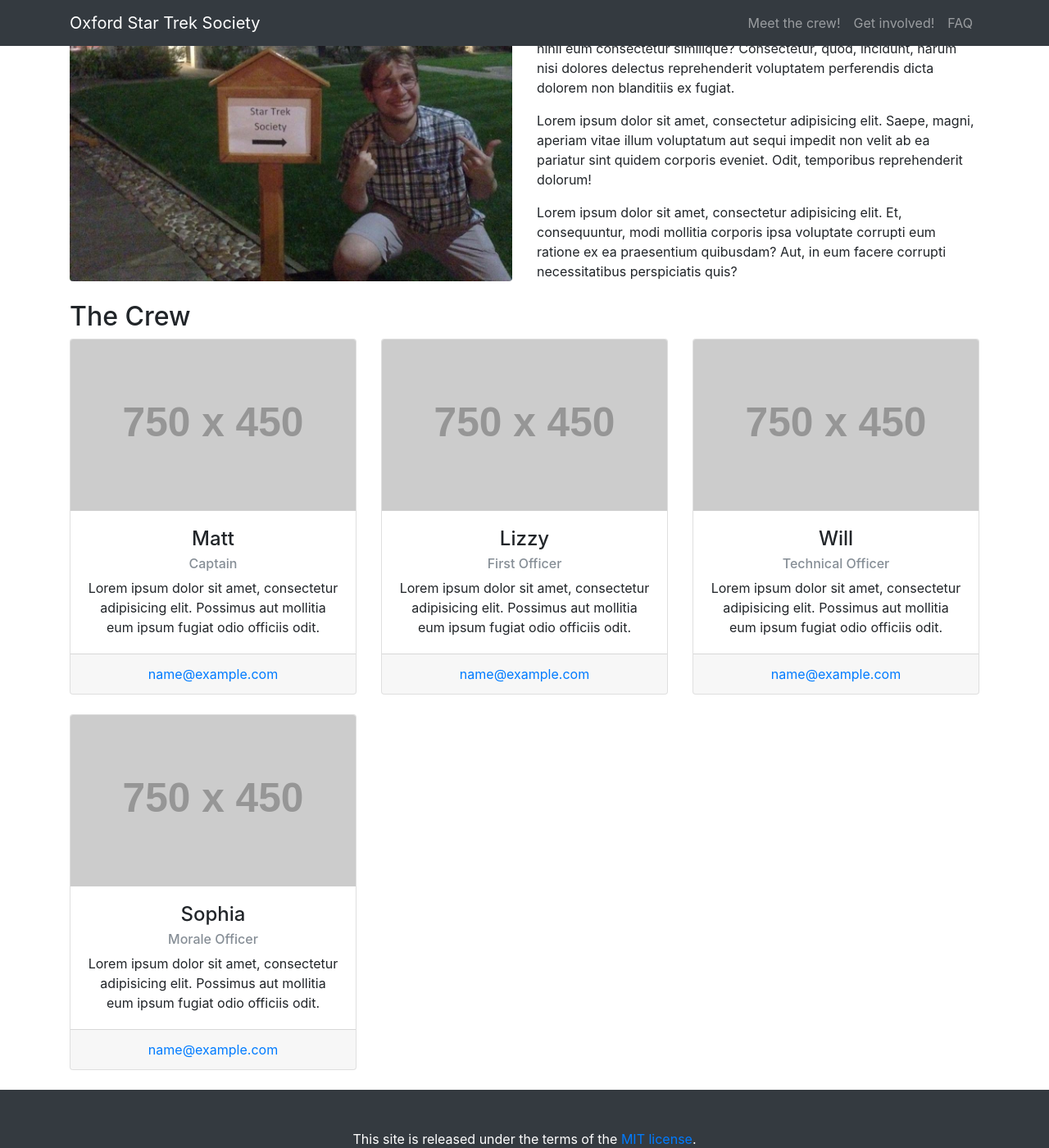
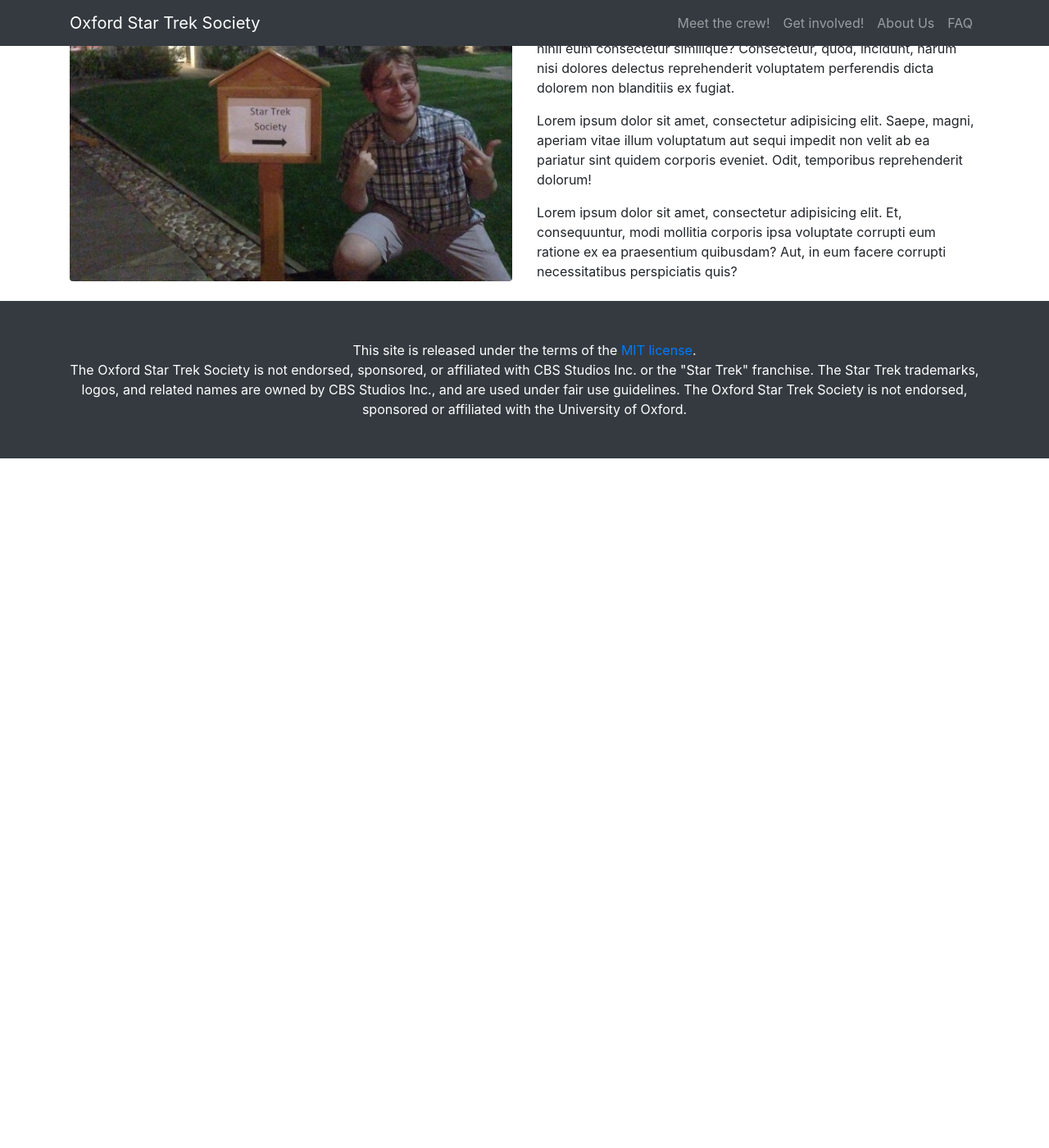
Before and after one commit to oxfordstartreksociety/oxfordstartreksociety.github.io, a Jekyll site: the page built from about.html, in a window 1280 px wide and 1400 px high, scrolled down 270 px. Shown: the whole window at 82% size. Built offline with Jekyll 4.4.1, drawn with Linux system fonts in a browser that asks for light colours; after the commit the page ends 900 px from its top, so only the background shows below that.

Commit message:
split crew info from about

```diff
--- a/_layouts/default.html
+++ b/_layouts/default.html
@@ -21,10 +21,13 @@
         <div class="collapse navbar-collapse" id="navbarResponsive">
           <ul class="navbar-nav ml-auto">
             <li class="nav-item">
-              <a class="nav-link" href="about.html">Meet the crew!</a>
+              <a class="nav-link" href="crew.html">Meet the crew!</a>
             </li>
             <li class="nav-item">
               <a class="nav-link" href="contact.html">Get involved!</a>
+            </li>
+            <li class="nav-item">
+              <a class="nav-link" href="about.html">About Us</a>
             </li>
             <li class="nav-item">
               <a class="nav-link" href="faq.html">FAQ</a>
--- a/about.html
+++ b/about.html
@@ -22,61 +22,4 @@ layout: default
 	  <p>Lorem ipsum dolor sit amet, consectetur adipisicing elit. Et, consequuntur, modi mollitia corporis ipsa voluptate corrupti eum ratione ex ea praesentium quibusdam? Aut, in eum facere corrupti necessitatibus perspiciatis quis?</p>
 	</div>
   </div>
-
-  <h2>The Crew</h2>
-
-  <div class="row">
-	<div class="col-lg-4 mb-4">
-	  <div class="card h-100 text-center">
-		<img class="card-img-top" src="http://placehold.it/750x450" alt="">
-		<div class="card-body">
-		  <h4 class="card-title">Matt</h4>
-		  <h6 class="card-subtitle mb-2 text-muted">Captain</h6>
-		  <p class="card-text">Lorem ipsum dolor sit amet, consectetur adipisicing elit. Possimus aut mollitia eum ipsum fugiat odio officiis odit.</p>
-		</div>
-		<div class="card-footer">
-		  <a href="#">name@example.com</a>
-		</div>
-	  </div>
-	</div>
-	<div class="col-lg-4 mb-4">
-	  <div class="card h-100 text-center">
-		<img class="card-img-top" src="http://placehold.it/750x450" alt="">
-		<div class="card-body">
-		  <h4 class="card-title">Lizzy</h4>
-		  <h6 class="card-subtitle mb-2 text-muted">First Officer</h6>
-		  <p class="card-text">Lorem ipsum dolor sit amet, consectetur adipisicing elit. Possimus aut mollitia eum ipsum fugiat odio officiis odit.</p>
-		</div>
-		<div class="card-footer">
-		  <a href="#">name@example.com</a>
-		</div>
-	  </div>
-	</div>
-	<div class="col-lg-4 mb-4">
-	  <div class="card h-100 text-center">
-		<img class="card-img-top" src="http://placehold.it/750x450" alt="">
-		<div class="card-body">
-		  <h4 class="card-title">Will</h4>
-		  <h6 class="card-subtitle mb-2 text-muted">Technical Officer</h6>
-		  <p class="card-text">Lorem ipsum dolor sit amet, consectetur adipisicing elit. Possimus aut mollitia eum ipsum fugiat odio officiis odit.</p>
-		</div>
-		<div class="card-footer">
-		  <a href="#">name@example.com</a>
-		</div>
-	  </div>
-	</div>
-	<div class="col-lg-4 mb-4">
-	  <div class="card h-100 text-center">
-		<img class="card-img-top" src="http://placehold.it/750x450" alt="">
-		<div class="card-body">
-		  <h4 class="card-title">Sophia</h4>
-		  <h6 class="card-subtitle mb-2 text-muted">Morale Officer</h6>
-		  <p class="card-text">Lorem ipsum dolor sit amet, consectetur adipisicing elit. Possimus aut mollitia eum ipsum fugiat odio officiis odit.</p>
-		</div>
-		<div class="card-footer">
-		  <a href="#">name@example.com</a>
-		</div>
-	  </div>
-	</div>
-  </div>
 </div>
```
Also changed, not shown: crew.html (added, +96 -0 lines).
